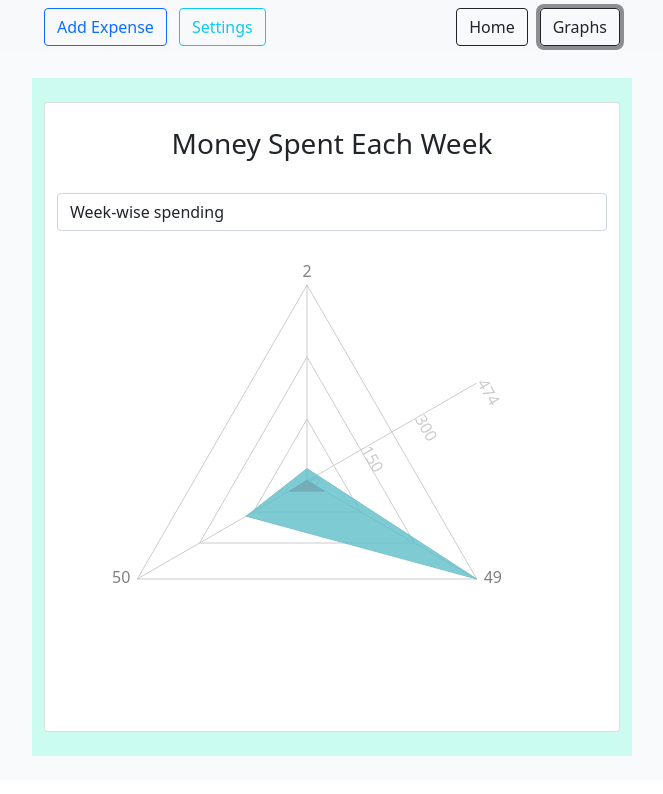
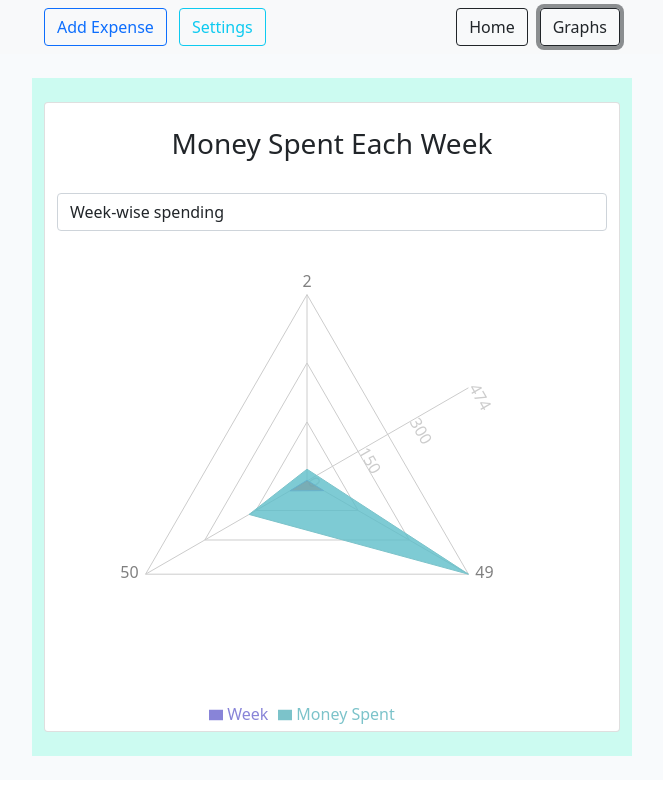
Before and after one commit to ahmadkhudai/next-tracker, a Next.js app: page /components/GroupedExpensesGraph in a window 1280 px wide. Both pictures are taken after a click on the button "Graphs". Shown: the top 794 px of the page, without its empty margins (308-971 px from the left). Built offline with nearby package versions, Linux system fonts and the light colour scheme.

Commit message:
quality of life improvements

```diff
--- a/pages/_app.tsx
+++ b/pages/_app.tsx
@@ -26,6 +26,7 @@ function MyApp({ Component, pageProps }: AppProps) {
     }
 
     function switchWindow(window:MainWindows){
+        setCurrentlyOpenPanel(TPanels.none);
         setCurrentWindow(window);
     }
     return (
--- a/pages/components/GroupedExpensesGraph.tsx
+++ b/pages/components/GroupedExpensesGraph.tsx
@@ -79,6 +79,8 @@ function GroupedExpensesGraph(props:Props) {
                 <Radar name="Money Spent" dataKey="expense" stroke="#7cc3ca" fill="#5ebeca" fillOpacity={0.8}/>
 
 
+                <Legend/>
+
             </RadarChart>
         </div>
     );
```
